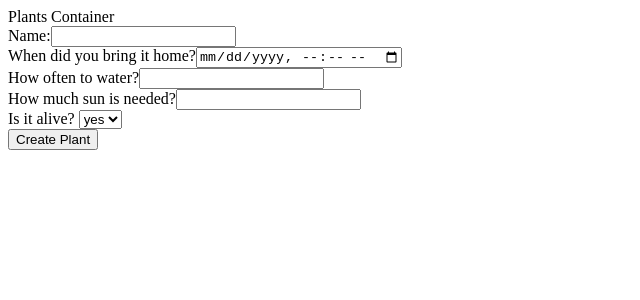
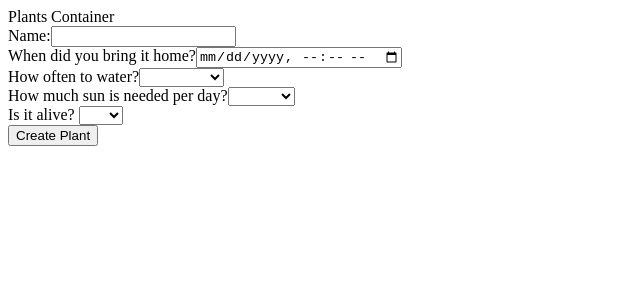
Before and after one commit to jhar3ll/plant_manager, a React (Create React App) app in the folder plant_manager_client/: page / in a window 1280 px wide. Shown: the top 300 px of the page, without its empty margins (0-640 px from the left). Built offline with nearby package versions, Linux system fonts and the light colour scheme; no server answers.

Commit message:
form updates

```diff
--- a/plant_manager_client/src/components/PlantsForm.js
+++ b/plant_manager_client/src/components/PlantsForm.js
@@ -10,9 +10,17 @@ class PlantsForm extends Component {
         alive: 'yes'
     }
 
+    handleChange = event => {
+        const { name, value } = event.target
+
+        this.setState({
+            [name]: value
+        })
+    }
+
     render() {
         return (
-           <form>
+           <form onSubmit={this.handleSubmit}>
                <label>Name:</label>
                <input type='text' value={this.state.name} onChange={this.handleChange} name='name'/>
                <br />
@@ -20,14 +28,28 @@ class PlantsForm extends Component {
                <input type='datetime-local' value={this.state.home_date} onChange={this.handleChange} name='home_date'/>
                <br />
                <label>How often to water?</label>
-               <input type='text' value={this.state.water_frequency} onChange={this.handleChange} name='water_frequency'/>
+               <select defaultValue="">
+                   <option hidden value=""></option>
+                   <option value={this.state.water_frequency} onChange={this.handleChange} name='water_frequency'>1x per day</option>
+                   <option value={this.state.water_frequency} onChange={this.handleChange} name='water_frequency'>2x per day</option>
+                   <option value={this.state.water_frequency} onChange={this.handleChange} name='water_frequency'>3x per day</option>
+                   <option value={this.state.water_frequency} onChange={this.handleChange} name='water_frequency'>4x per day</option>
+              </select>
                <br />
-               <label>How much sun is needed?</label>
-               <input type='text' value={this.state.sun_needed} onChange={this.handleChange} name='sun_needed'/>
+               <label>How much sun is needed per day?</label>
+               <select defaultValue="">
+                   <option hidden value=""></option>
+                   <option value={this.state.sun_needed} onChange={this.handleChange} name='sun_needed'>1 hour</option>
+                   <option value={this.state.sun_needed} onChange={this.handleChange} name='sun_needed'>2 hours</option>
+                   <option value={this.state.sun_needed} onChange={this.handleChange} name='sun_needed'>4 hours</option>
+                   <option value={this.state.sun_needed} onChange={this.handleChange} name='sun_needed'>6 hours</option>
+              </select>
                <br />
                <label>Is it alive? </label>
-               <select>
-                   <option value={this.state.alive} onChange={this.handleChange} name='alive'>{this.state.alive} </option>
+               <select defaultValue="">
+                   <option hidden value=""></option>
+                   <option value={this.state.alive} onChange={this.handleChange} name='alive'>Yes</option>
+                   <option value={this.state.alive} onChange={this.handleChange} name='alive'>No</option>
               </select>
                <br />
                <input type='submit' value='Create Plant'/>
```
Also changed, not shown: 1 other file (tests, documents, lock files or other folders).
